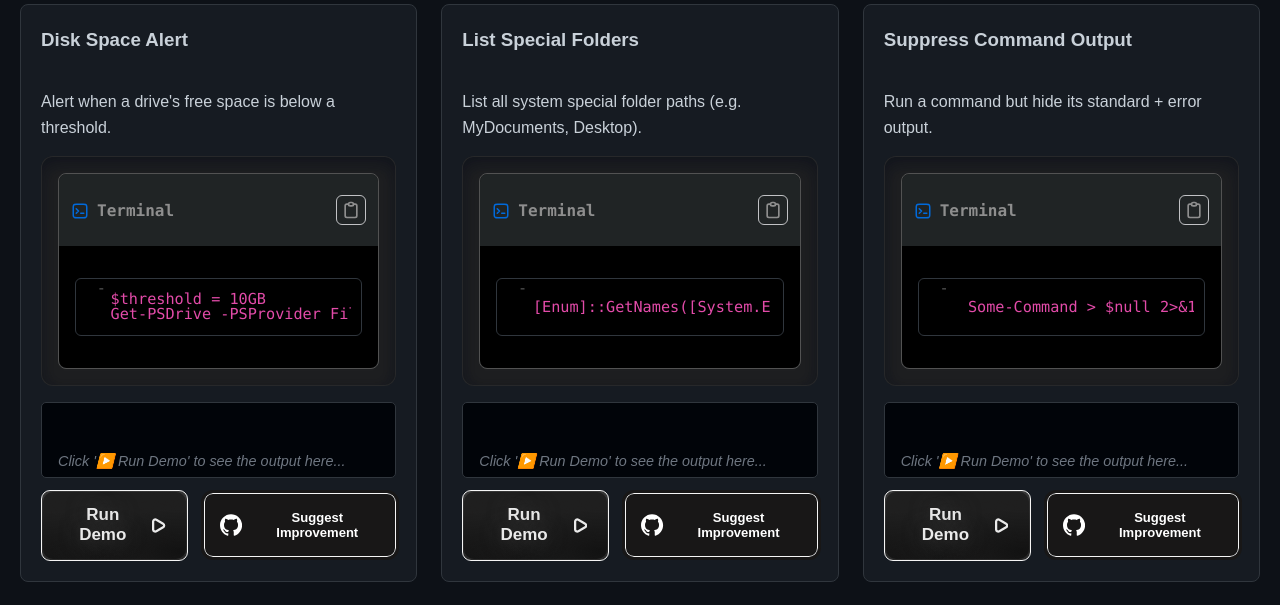
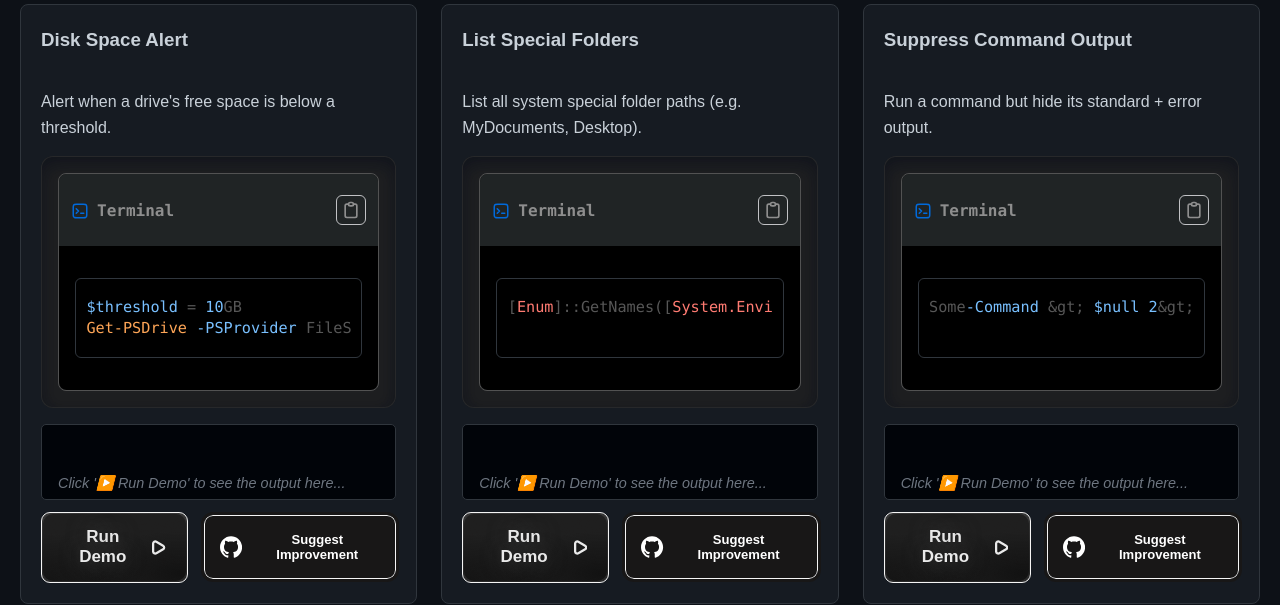
Before and after one commit to shubham7668/Hacktoberfest, a plain HTML site: page docs/index.html in a window 1280 px wide. Shown: the part 184-789 px from the top of the page. Drawn offline with nearby package versions, Linux system fonts and the light colour scheme.

Commit message:
feat: add syntax highlighting for PowerShell scripts and enhance styling

```diff
--- a/docs/index.html
+++ b/docs/index.html
@@ -9,6 +9,11 @@
       rel="stylesheet"
       href="https://cdnjs.cloudflare.com/ajax/libs/font-awesome/7.0.1/css/all.min.css"
     />
+    <!-- Highlight.js (for code syntax highlighting) -->
+    <script src="https://cdnjs.cloudflare.com/ajax/libs/highlight.js/11.8.0/highlight.min.js"></script>
+    <script src="https://cdnjs.cloudflare.com/ajax/libs/highlight.js/11.8.0/languages/powershell.min.js"></script>
+    <!-- Highlight.js theme; switched dynamically by scripts.js to match site theme -->
+    <link id="hljs-theme" rel="stylesheet" href="https://cdnjs.cloudflare.com/ajax/libs/highlight.js/11.8.0/styles/github-dark.min.css" />
   </head>
   <body>
     <header class="site-header">
--- a/docs/scripts.js
+++ b/docs/scripts.js
@@ -7,7 +7,8 @@ let scripts = [];
 function escapeHtml(str) {
   return String(str)
     .replace(/</g, "&lt;")
-    .replace(/>/g, "&gt;");
+    .replace(/>/g, "&gt;")
+    .replace(/&/g, "&amp;");
 }
 
 function renderScripts() {
@@ -37,7 +38,7 @@ function renderScripts() {
             </hgroup>
 
             <div class="body">
-              <pre class="pre"><code>-&nbsp;</code><code class="cmd">${escapeHtml(script.code || "")}</code></pre>
+              <pre class="pre"><code class="language-powershell">${escapeHtml(script.code || "")}</code></pre>
             </div>
           </div>
         </div>
@@ -68,6 +69,14 @@ function renderScripts() {
 
     showcase.appendChild(card);
   });
+    // after DOM insertion, run highlight.js to apply syntax highlighting
+    try {
+      if (window.hljs && typeof window.hljs.highlightAll === "function") {
+        window.hljs.highlightAll();
+      }
+    } catch (e) {
+      console.warn("Highlight.js failed:", e);
+    }
 }
 
 // load scripts.json from the same folder as this script
--- a/docs/style.css
+++ b/docs/style.css
@@ -569,7 +569,7 @@ html.light .button-run {
   font-size: 16px;
   width: 100%;
   /* ensure pre never grows tall and creates vertical scrollbars */
-  max-height: 2.2em;
+  /* max-height: 2.5em; */
   padding-top: 0.15rem;
   padding-bottom: 0.15rem;
 }
@@ -579,7 +579,7 @@ html.light .button-run {
   /* Show a thin scrollbar in modern browsers while keeping the dark theme */
   -ms-overflow-style: auto;
   /* IE and old Edge: show default */
-  scrollbar-width: thin;
+  scrollbar-width:thin;
   /* Firefox: thin scrollbar */
   /* Firefox thumb and track colors (thumb then track) */
   scrollbar-color: rgba(255, 255, 255, 0.12) rgba(255, 255, 255, 0.04);
@@ -857,6 +857,7 @@ html.light .button svg path {
 
 .uiverse-terminal .pre code:nth-child(1) {
   color: #575757;
+  padding: 1em 0 0 0;
 }
 
 .uiverse-terminal .pre code:nth-child(2) {
```
